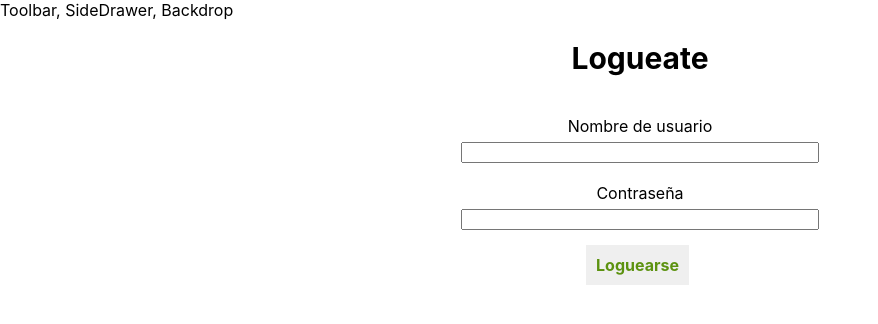
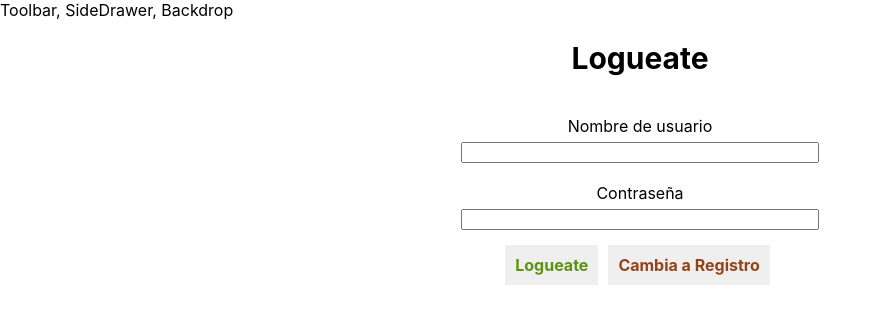
Before and after one commit to WalterCM/technical-test-backend-react, a React (Create React App) app: page / in a window 1280 px wide. Shown: the top 324 px of the page, without its empty margins (0-878 px from the left). Built offline with nearby package versions, Linux system fonts and the light colour scheme; sample sign-in values are in the browser's storage.

Commit message:
Added very simple sign in page

```diff
--- a/src/containers/Auth/Auth.js
+++ b/src/containers/Auth/Auth.js
@@ -9,7 +9,8 @@ import Header from "../../components/UI/Header/Header";
 class Auth extends Component {
   state = {
     username: null,
-    password: null
+    password: null,
+    loginIn: true
   };
 
   onInputChangeHandler = (event) => {
@@ -18,10 +19,18 @@ class Auth extends Component {
     });
   };
 
-  onLoginHandler = (event) => {
+  onMainHandler = (event) => {
     event.preventDefault();
-    axios.post('users/token/', this.state)
+    let url = 'users/token/';
+    if (!this.state.loginIn) {
+      url = 'users/create/'
+    }
+    axios.post(url, this.state)
       .then(response => {
+        if (!this.state.loginIn) {
+          this.setState({loginIn: true})
+          return;
+        }
         const token = response.data.token;
 
         localStorage.setItem('token', token);
@@ -29,13 +38,28 @@ class Auth extends Component {
       });
   };
 
+  onSwitchAuth = (event) => {
+    event.preventDefault();
+    this.setState((prevState) => ({
+      loginIn: !prevState.loginIn
+    }))
+  };
+
   render() {
     if (localStorage.getItem('token') == null) {
       this.props.history.push('/notes/');
     }
-    return (
+
+    let title = 'Logueate';
+    let otherAuth = 'Registro';
+    if (!this.state.loginIn) {
+      title = 'Registrate';
+      otherAuth = 'Logueo';
+    }
+
+  return (
       <div>
-        <Header>Logueate</Header>
+        <Header>{title}</Header>
         <form className={style.AuthForm}>
           <ul>
             <li>
@@ -54,7 +78,8 @@ class Auth extends Component {
                 name="password"
                 onChange={this.onInputChangeHandler} />
             </li>
-            <Button type="Success" onClick={this.onLoginHandler}>Loguearse</Button>
+            <Button type="Success" onClick={this.onMainHandler}>{title}</Button>
+            <Button type="Danger" onClick={this.onSwitchAuth}>Cambia a {otherAuth}</Button>
           </ul>
         </form>
       </div>
```
